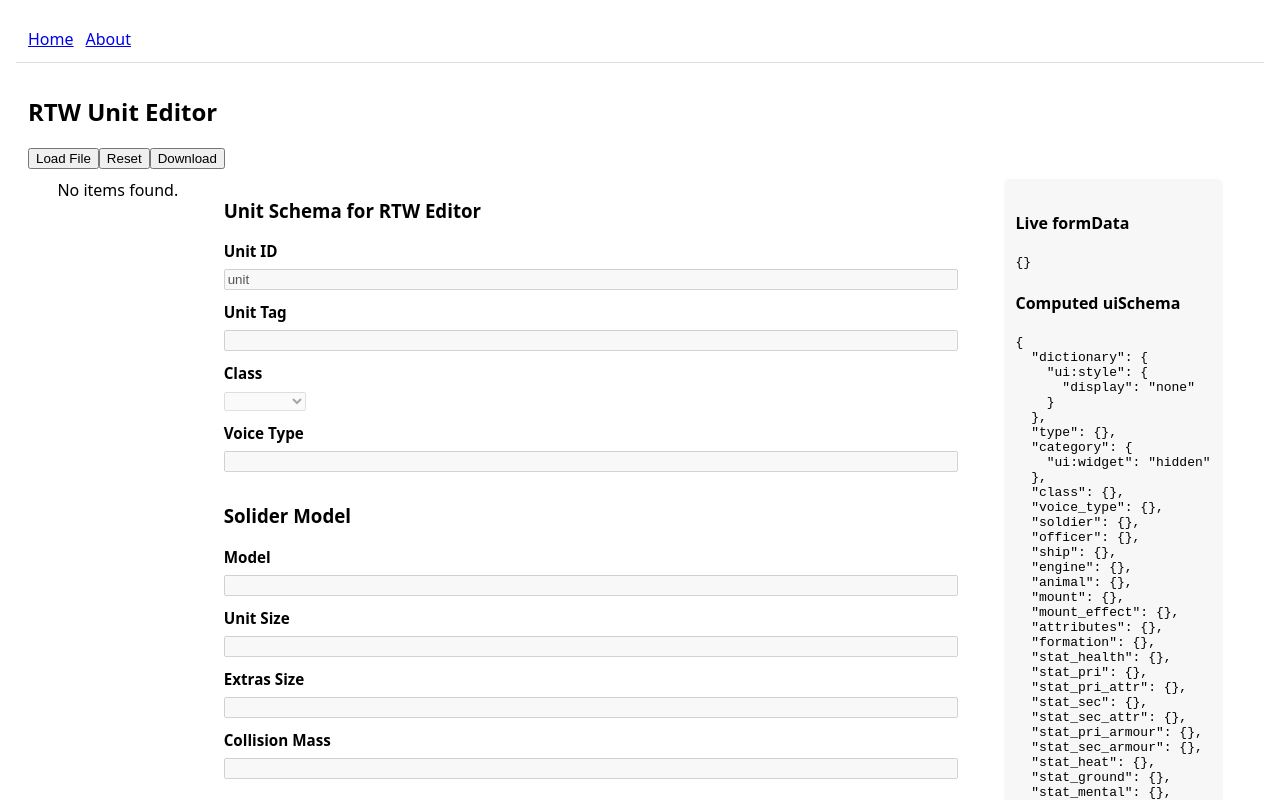
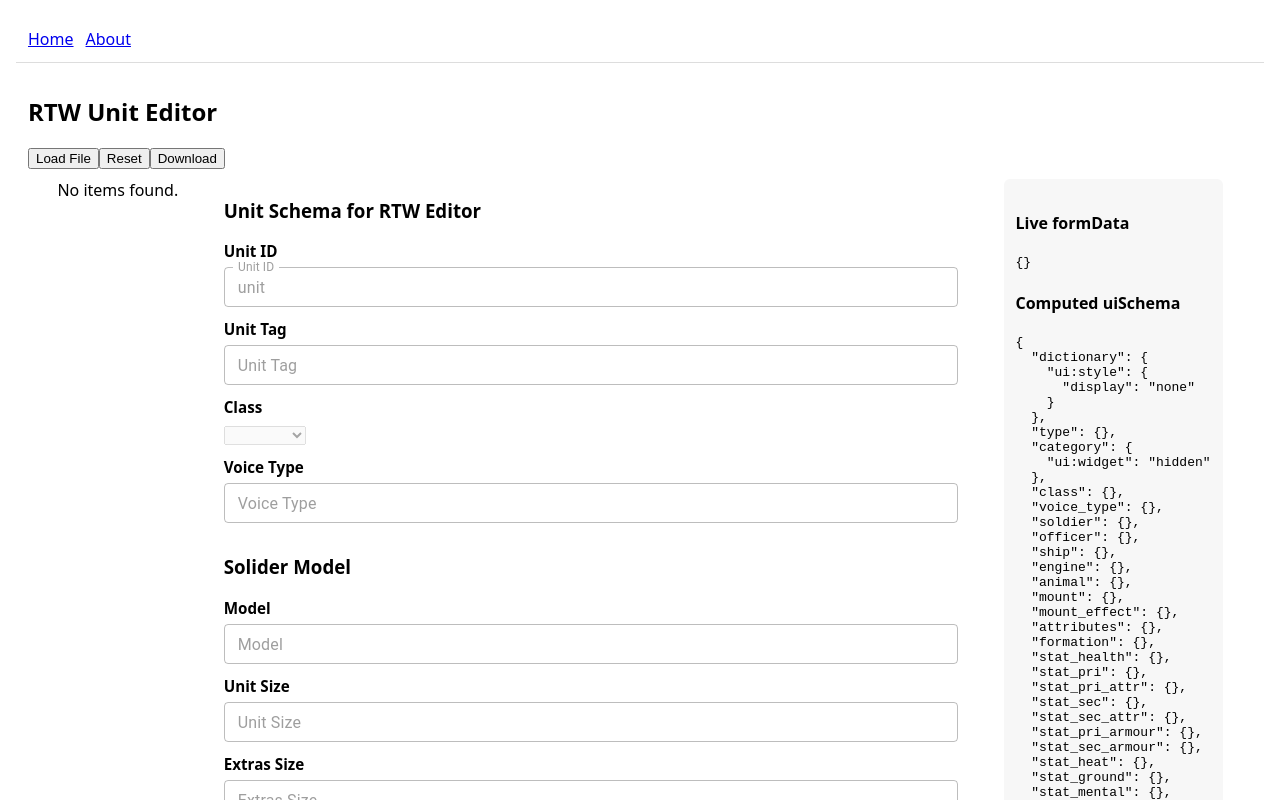
Before and after one commit to PanaPapad/RTW_Editor, a React (Vite) app: page /editor/units in a window 1280 px wide. Shown: the top 800 px of the page. Built offline with nearby package versions, Linux system fonts and the light colour scheme.

Commit message:
#6 Refactored Text field to use Material UI

```diff
--- a/src/components/TextWidget.jsx
+++ b/src/components/TextWidget.jsx
@@ -1,3 +1,6 @@
+import React from "react";
+import TextField from "@mui/material/TextField";
+
 export default function TextWidget(props) {
   const {
     id,
@@ -9,17 +12,51 @@ export default function TextWidget(props) {
     onChange,
     onBlur,
     placeholder,
+    options,
+    rawErrors,
+    formContext,
   } = props;
+
+  const isError = Array.isArray(rawErrors) && rawErrors.length > 0;
+  const helperText = isError ? rawErrors.join(" ") : options?.helperText || "";
+
+  const handleChange = (e) => {
+    // rjsf expects raw value in onChange
+    onChange(
+      e.target.value === "" ? options?.emptyValue ?? "" : e.target.value
+    );
+  };
+
+  const handleBlur = (e) => {
+    if (onBlur) onBlur(id, e.target.value);
+  };
+
+  const multiline =
+    !!options?.multiline ||
+    props?.schema?.type === "array" ||
+    (props?.schema?.type === "string" && props?.schema?.format === "textarea");
+  const rows = options?.rows || (multiline ? 4 : undefined);
+
   return (
-    <input
+    <TextField
       id={id}
-      className="rjsf-input"
-      type="text"
+      label={label}
+      placeholder={placeholder}
       value={value ?? ""}
-      placeholder={placeholder ?? ""}
+      required={required}
       disabled={disabled || readonly}
-      onChange={(e) => onChange(e.target.value)}
-      onBlur={() => onBlur && onBlur(id, value)}
+      onChange={handleChange}
+      onBlur={handleBlur}
+      fullWidth
+      multiline={multiline}
+      rows={rows}
+      error={isError}
+      helperText={helperText}
+      variant={options?.variant || "outlined"}
+      size={options?.size || "small"}
+      inputProps={{
+        "aria-label": label || placeholder || id,
+      }}
     />
   );
 }
```
